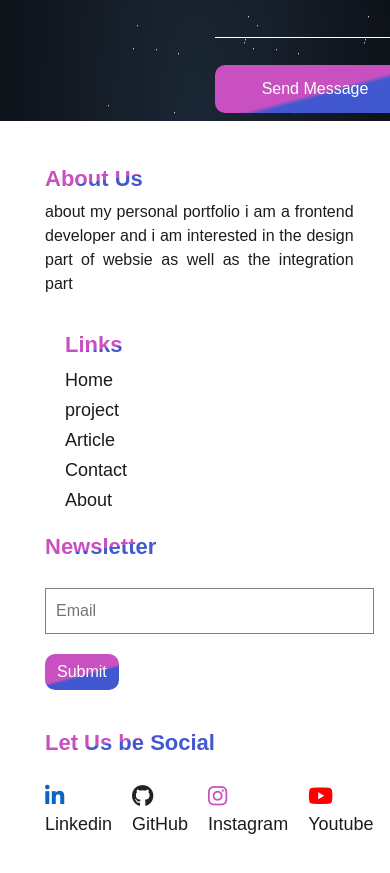
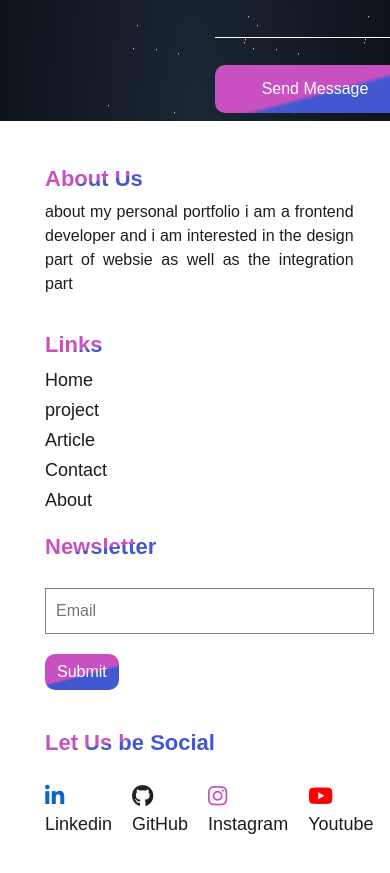
Before and after one commit to RahulJaincorpseed/personal-portfolio, a React (Create React App) app: page / in a window 390 px wide. Shown: the part 3180-4053 px from the top of the page. Built offline with nearby package versions, Linux system fonts and the light colour scheme.

Commit message:
completed footer responsiveness

```diff
--- a/src/App.css
+++ b/src/App.css
@@ -15,6 +15,7 @@ font-family: 'Raleway', sans-serif; */
 
 body {
   font-family: "Raleway", sans-serif;
+  overflow-x: hidden;
 }
 
 /* ++++++++++++ common classes  ++++++++++++++ */
--- a/src/component/Footer.scss
+++ b/src/component/Footer.scss
@@ -96,8 +96,20 @@
   }
 }
 
+
+@media only screen and (max-width: 992px){
+  .footer {
+    grid-template-columns: 1fr 1fr;
+    gap: 30px;
+    .links{
+      padding-left: 10px;
+    }
+  }
+}
+
 @media only screen and (max-width: 768px){
   .footer {
     grid-template-columns: 1fr;
+    gap: 0px;
   }
 }
```
